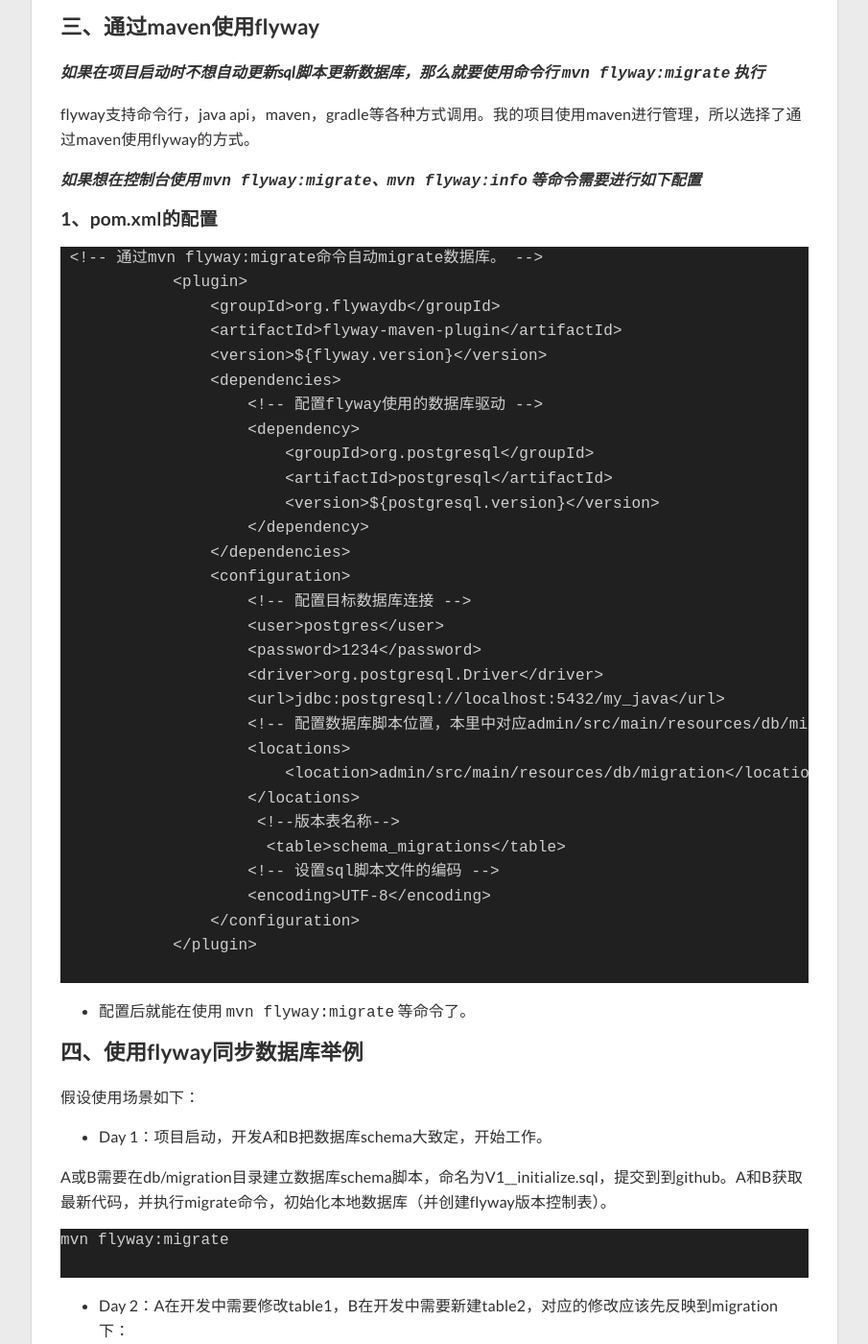
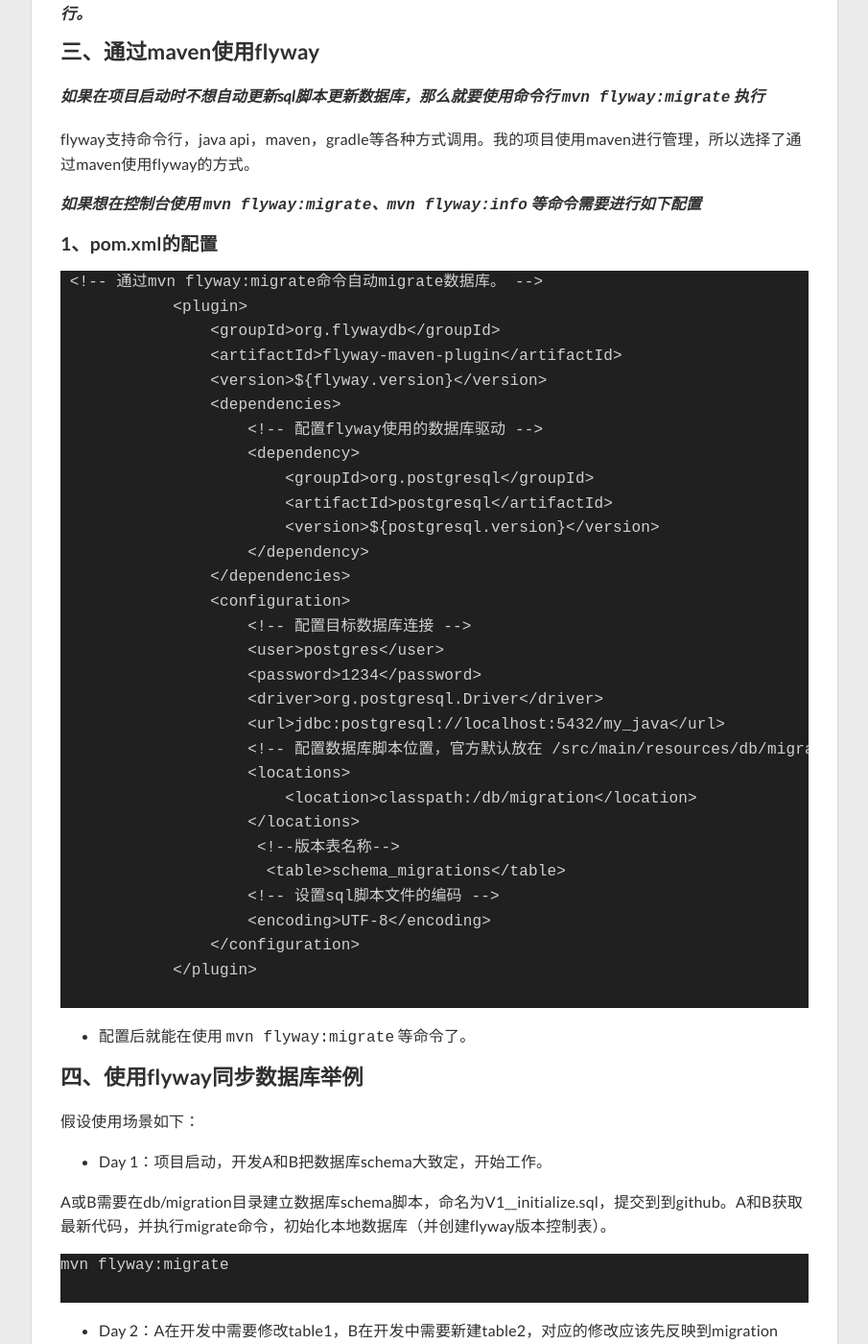
Before and after one commit to yanchengv/yanchengv.github.io, a Jekyll site: the page built from _posts/2020-05-10-springboot项目中使用maven和flyway管理数据库.md, in a window 1280 px wide and 1400 px high, scrolled down 1992 px. Shown: the whole window at 96% size, without its empty margins (187-1092 px from the left). Built offline with Jekyll 4.4.1, drawn with Linux system fonts in a browser that asks for light colours; nearby versions of some CDN libraries; comment, search, counter and statistics services are not loaded; some of the changed text lies outside the part shown.

Commit message:
db路径存放位置

```diff
--- a/_posts/2020-05-10-springboot项目中使用maven和flyway管理数据库.md
+++ b/_posts/2020-05-10-springboot项目中使用maven和flyway管理数据库.md
@@ -109,9 +110,9 @@
                     <password>1234</password>
                     <driver>org.postgresql.Driver</driver>
                     <url>jdbc:postgresql://localhost:5432/my_java</url>
-                    <!-- 配置数据库脚本位置，本里中对应admin/src/main/resources/db/migration -->
+                    <!-- 配置数据库脚本位置，官方默认放在 /src/main/resources/db/migration -->
                     <locations>
-                        <location>admin/src/main/resources/db/migration</location>
+                        <location>classpath:/db/migration</location>
                     </locations>
                      <!--版本表名称-->
                       <table>schema_migrations</table>
```
Also changed, not shown: other parts of _posts/2020-05-10-springboot项目中使用maven和flyway管理数据库.md (+1 -0 lines).
